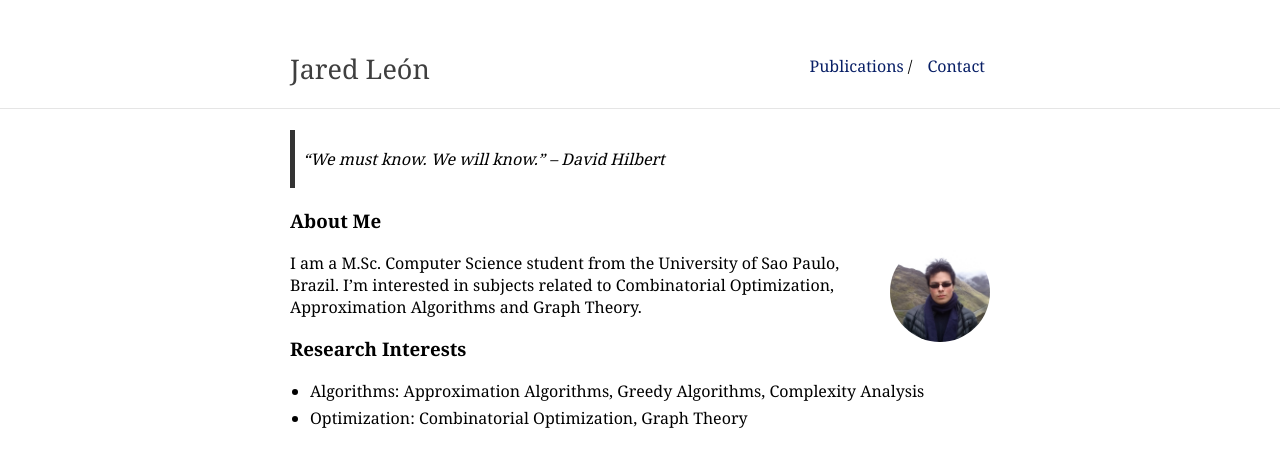
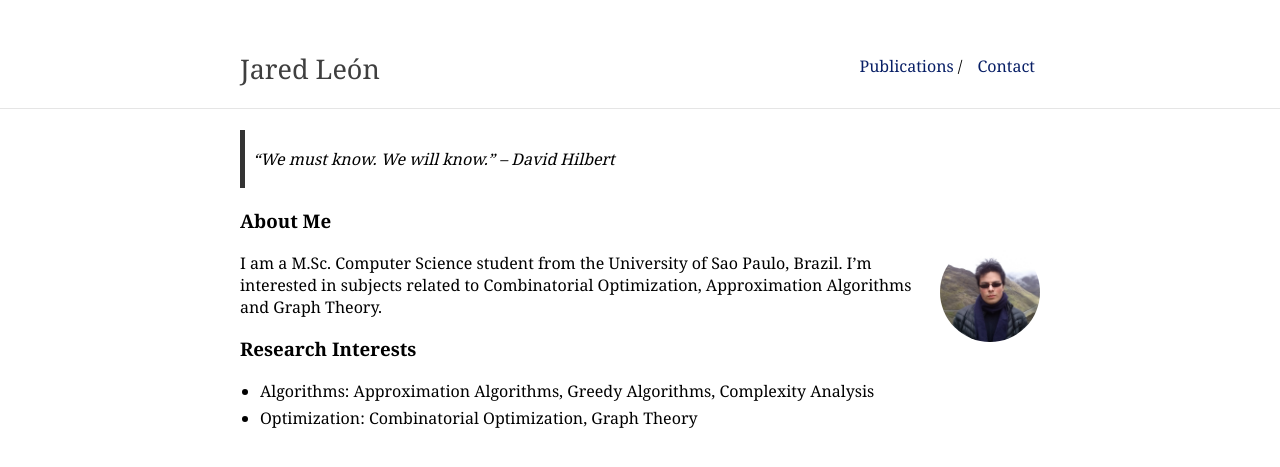
Before and after one commit to WozMit/wozmit.github.io, a Jekyll site: the page built from index.md, in a window 1280 px wide. Shown: the top 467 px of the page. Built offline with Jekyll 4.4.1, drawn with Linux system fonts in a browser that asks for light colours.

Commit message:
Changed max-width

```diff
--- a/_sass/vars.scss
+++ b/_sass/vars.scss
@@ -9,6 +9,6 @@ $image-size: 100px;
  * Build Variables, don't touch
  */
 
-$max-width: 700px;
+$max-width: 800px;
 $med-width: 600px;
 $small-width: 480px;
```
